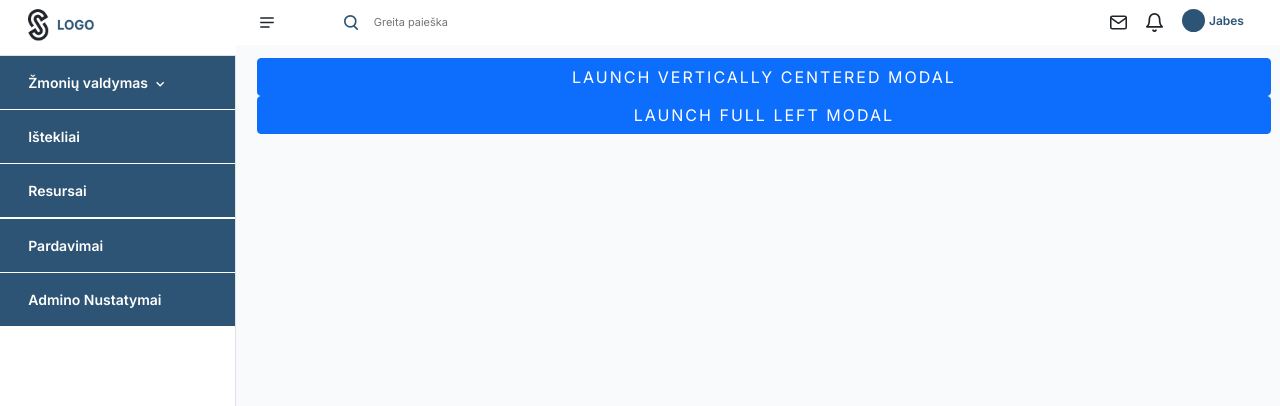
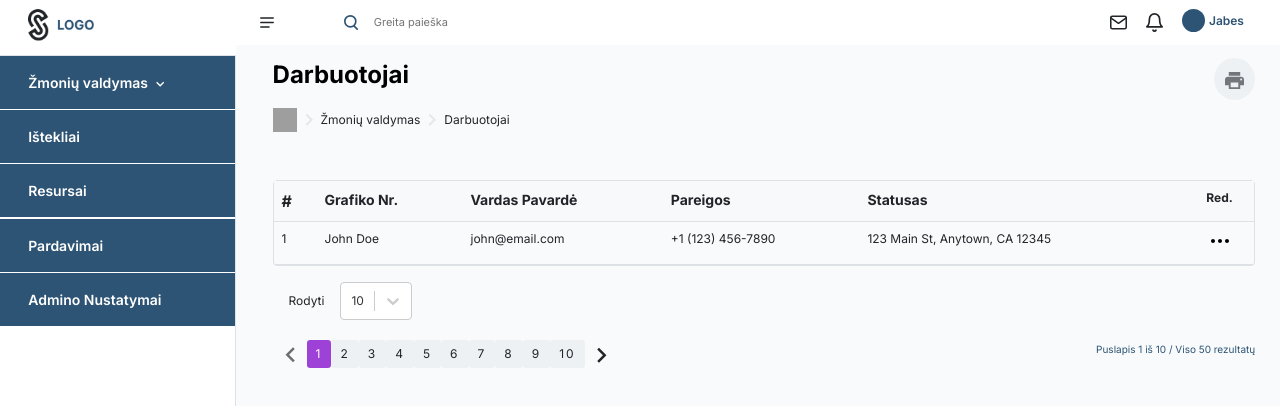
Before and after one commit to jacques-twizeyimana/ecommerce-admin, a React (Vite) app: page /employees in a window 1280 px wide. Shown: the top 406 px of the page. Built offline with nearby package versions, Linux system fonts and the light colour scheme; grey boxes are pictures that could not be loaded.

Commit message:
feat: employees table page done

```diff
--- a/src/components/Atoms/Icon.tsx
+++ b/src/components/Atoms/Icon.tsx
@@ -5,6 +5,7 @@ import { IconNames } from '../../types/props';
 interface IconProps {
   name: IconNames;
   className?: string;
+  styles?: any;
   height?: number;
   width?: number;
   size?: number;
@@ -16,8 +17,9 @@ export default function Icon({
   name,
   size = 24,
   height = size,
+  styles = {},
   width = size,
   alt = name + ' icon',
 }: IconProps) {
-  return <img src={`/icons/${name}.svg`} alt={alt} width={width} height={height} />;
+  return <img style={styles} src={`/icons/${name}.svg`} alt={alt} width={width} height={height} />;
 }
--- a/src/components/Atoms/custom/Dropdown.tsx
+++ b/src/components/Atoms/custom/Dropdown.tsx
@@ -12,7 +12,7 @@ export default function Dropdown({ children, header, className }: IDropdownProps
     <div className="position-relative">
       {/* eslint-disable-next-line jsx-a11y/click-events-have-key-events */}
       <button
-        className="dropdown-h btn d-block w-100"
+        className="dropdown-h btn d-block w-100 p-0"
         onBlur={() => setisOpen(false)}
         onClick={() => setisOpen(!isOpen)}>
         {header}
--- a/src/components/Molecules/Breadcrump.tsx
+++ b/src/components/Molecules/Breadcrump.tsx
@@ -10,14 +10,14 @@ interface Iprops {
 
 export default function Breadcrump({ title, navigation }: Iprops) {
   return (
-    <div className="py-3">
-      <div className="d-flex justify-content-between align-items-center mb-3">
-        <Heading fontWeight="bold" fontSize="xxl">
+    <div className="">
+      <div className="d-flex justify-content-between align-items-center mb-2">
+        <Heading fontWeight="bold" fontSize="xl">
           {title}
         </Heading>
         <div className="text-right">
           <button className="rounded-circle btn py-2 btn-print bg-light-gray">
-            <Icon name="print" size={20} />
+            <Icon name="print" size={19} />
           </button>
         </div>
       </div>
@@ -26,7 +26,7 @@ export default function Breadcrump({ title, navigation }: Iprops) {
         {navigation.map((item, index) => (
           <React.Fragment key={index}>
             <Icon name="arrow-right" />
-            <span className="text-sm">{item}</span>
+            <span className="text-xs">{item}</span>
           </React.Fragment>
         ))}
       </div>
--- a/src/components/Molecules/custom/Pagination.tsx
+++ b/src/components/Molecules/custom/Pagination.tsx
@@ -1,5 +1,5 @@
 import React from 'react';
-
+import '../../../styles/components/Molecules/custom/Pagination.scss';
 import Indicator from '../../Atoms/custom/Indicator';
 import Icon from '../../Atoms/Icon';
 
@@ -18,8 +18,8 @@ const Pagination = ({ totalPages = 1, paginate, currentPage = 0 }: PaginationPro
   }
 
   return totalPages > 1 ? (
-    <div className="py-2">
-      <div className="px-0 d-flex justify-content-end align-items-center shadow-sm bg-white rounded py-1">
+    <div className="py-2 d-flex justify-content-between ">
+      <div className="px-0 d-flex justify-content-start align-items-center rounded py-1">
         <div className="mr-2">
           <button
             className="btn btn-sm"
@@ -51,6 +51,9 @@ const Pagination = ({ totalPages = 1, paginate, currentPage = 0 }: PaginationPro
           </button>
         </div>
       </div>
+      <div className="">
+        <p className="pagination-txt mb-0">Puslapis 1 iš 10 /  Viso 50 rezultatų</p>
+      </div>
     </div>
   ) : (
     <></>
--- a/src/components/Organisms/Table.tsx
+++ b/src/components/Organisms/Table.tsx
@@ -1,10 +1,11 @@
 import React from 'react';
 import Select from 'react-select';
-
+import '../../styles/components/Organisms/Table.scss';
 import { ValueType } from '../../types';
 import { TableActionsType } from '../../types/props';
 import Dropdown from '../Atoms/custom/Dropdown';
 import Icon from '../Atoms/Icon';
+import Button from '../Molecules/Button/Button';
 import Pagination from '../Molecules/custom/Pagination';
 
 const showEntriesOptions = [
@@ -52,7 +53,8 @@ TableProps<T>) {
   }
 
   return (
-    <div className="border rounded">
+    <div>
+      <div className="border rounded">
       <table className="table table-responsive my-0">
         <tbody>
           <tr className="rounded bg-light">
@@ -60,39 +62,37 @@ TableProps<T>) {
             {Object.keys(data[0])
               .filter((key) => !hide.includes(key as keyof T))
               .map((key) => (
-                <td key={key} className="text-capitalize font-bold px-2">
+                <td key={key} className="text-capitalize font-bold px-2 text-sm">
                   {key}
                 </td>
               ))}
-            {actions && <th className="text-center">Actions</th>}
+            {actions && <th className="text-center text-xs">Red.</th>}
           </tr>
           {/* Table body */}
           {data.map((row, index) => (
             <tr key={index} onClick={() => handleClickRow && handleClickRow()}>
-              {showNumbering && <td>{index + 1}</td>}
+              {showNumbering && <td className="text-xs">{index + 1}</td>}
               {Object.keys(row)
                 .filter((key) => !hide.includes(key as keyof T))
                 .map((key) => (
-                  <td key={key} className="text-sm px-2">
+                  <td key={key} className="text-xs px-2">
                     {/* @ts-ignore */}
                     {row[key]}
                   </td>
                 ))}
               {actions && (
-                <td className="px-2">
+                <td className="" >
                   <Dropdown
                     header={
-                      <button className="btn w-auto px-1 outline-none text-left">
-                        <Icon name={'more'} size={24} />
-                      </button>
+                      <Button className="no-styles" children={<Icon name={'more'} size={24} styles={{marginTop: '-9px'}} /> }></Button>
                     }>
                     {actions.map((action) => (
-                      <div key={action.name} className="w-100 bg-white shadow rounded">
+                      <div key={action.name} className="w-100 bg-white shadow p-0">
                         <button
-                          className="btn w-100 border-bottom rounded-0 text-capitalize"
+                          className="btn col-3 w-100 border-bottom drop-content-btn text-capitalize p-0"
                           onClick={() => action.handleAction(row)}>
-                          <Icon name={action.icon} size={16} />
-                          <span className="px-2 text-sm">
+                          {/* <Icon name={action.icon} size={13} /> */}
+                          <span className="px-2 text-xs">
                             {action.name.toLowerCase()}
                           </span>
                         </button>
@@ -105,10 +105,12 @@ TableProps<T>) {
           ))}
         </tbody>
       </table>
-      <div className="d-flex justify-content-between my-2">
+      </div>
+      <div className=" my-2">
         <div className="d-flex align-items-center py-2">
-          <span className="px-3">Rodyti</span>
+          <span className="px-3 text-xs">Rodyti</span>
           <Select
+          className='text-xs'
             name="rowstoDisplay"
             value={showEntriesOptions.find((option) => option.value === rowsPerPage + '')}
             // @ts-ignore
@@ -124,5 +126,6 @@ TableProps<T>) {
         />
       </div>
     </div>
+
   );
 }
--- a/src/layouts/MainLayout.tsx
+++ b/src/layouts/MainLayout.tsx
@@ -6,7 +6,6 @@ import Sidebar from '../components/Organisms/sidebar/Sidebar';
 export default function MainLayout({children}) {
 
     const [collapse, setCollapse] = useState(false);
-
 
 
     return (
--- a/src/pages/employees/index.tsx
+++ b/src/pages/employees/index.tsx
@@ -4,42 +4,164 @@ import Sidebar from '../../components/Organisms/sidebar/Sidebar';
 import PopupModal from '../../components/Organisms/Modals/PopupModal';
 import SideModal from '../../components/Organisms/Modals/SideModal';
 import {Button} from 'react-bootstrap';
+import Table from '../../components/Organisms/Table';
+import { TableActionsType } from '../../types/props';
+import Heading from '../../components/Atoms/Heading';
+import Breadcrump from '../../components/Molecules/Breadcrump';
 
 export default function Employees() {
     return (
         <div>
-            <MainLayout  children={<Modal/>}/>
+            <MainLayout  children={<EmployeeTable/>}/>
         </div>
     )
 }
 
+interface IEmployee {
+  'Sutarties Nr.': number;
+  'Grafiko Nr.': string;
+  'Vardas Pavardė': string;
+  'Pareigos': string;
+  'Statusas': string;
+}
 
-const Modal = () => {
-    const [popupModalShow, setPopupModalShow] = React.useState(false);
-    const [rightModalShow, setRightModalShow] = React.useState(false);
+const data: IEmployee[] = [
+  {
+    'Sutarties Nr.': 1,
+    'Grafiko Nr.': 'John Doe',
+    'Vardas Pavardė': 'john@email.com',
+    'Pareigos': '+1 (123) 456-7890',
+    'Statusas': '123 Main St, Anytown, CA 12345'
+  },
+  // {
+  //   id: 2,
+  //   name: 'Jane Doe',
+  //   email: 'jane@gmail.com',
+  //   phone: '+1 (123) 456-7890',
+  //   address: '123 Main St, Anytown, CA 12345',
+  // },
+  // {
+  //   id: 3,
+  //   name: 'John Doe',
+  //   email: 'john1@gmail.com',
+  //   phone: '+1 (123) 456-7890',
+  //   address: '123 Main St, Anytown, CA 12345',
+  // },
+  // {
+  //   id: 4,
+  //   name: 'John Doe',
+  //   email: 'john4@gmail.com',
+  //   phone: '+1 (123) 456-7890',
+  //   address: '123 Main St, Anytown, CA 12345',
+  // },
+  // {
+  //   id: 2,
+  //   name: 'Jane Doe',
+  //   email: 'jane@gmail.com',
+  //   phone: '+1 (123) 456-7890',
+  //   address: '123 Main St, Anytown, CA 12345',
+  // },
+  // {
+  //   id: 3,
+  //   name: 'John Doe',
+  //   email: 'john1@gmail.com',
+  //   phone: '+1 (123) 456-7890',
+  //   address: '123 Main St, Anytown, CA 12345',
+  // },
+  // {
+  //   id: 4,
+  //   name: 'John Doe',
+  //   email: 'john4@gmail.com',
+  //   phone: '+1 (123) 456-7890',
+  //   address: '123 Main St, Anytown, CA 12345',
+  // },
+  // {
+  //   id: 2,
+  //   name: 'Jane Doe',
+  //   email: 'jane@gmail.com',
+  //   phone: '+1 (123) 456-7890',
+  //   address: '123 Main St, Anytown, CA 12345',
+  // },
+  // {
+  //   id: 3,
+  //   name: 'John Doe',
+  //   email: 'john1@gmail.com',
+  //   phone: '+1 (123) 456-7890',
+  //   address: '123 Main St, Anytown, CA 12345',
+  // },
+  // {
+  //   id: 4,
+  //   name: 'John Doe',
+  //   email: 'john4@gmail.com',
+  //   phone: '+1 (123) 456-7890',
+  //   address: '123 Main St, Anytown, CA 12345',
+  // },
+];
 
-    return (
-      <>
-        <Button variant="primary" onClick={() => setPopupModalShow(true)}>
-          Launch vertically centered modal
-        </Button>
+const actions: TableActionsType<IEmployee>[] = [
+  {
+    name: 'Edit',
+    icon: 'add',
+    handleAction: (item: IEmployee) => {
+      console.log(item);
+    },
+  },
+  {
+    name: 'delete',
+    icon: 'add',
+    handleAction: (item: IEmployee) => {
+      alert('deleted ' + item['Grafiko Nr.']);
+    },
+  },
+];
 
-        <Button variant="primary" onClick={() => setRightModalShow(true)}>
-          Launch full left modal
-        </Button>
+const EmployeeTable = () => {
+  return (
+    <div className="px-3">
+      <div className="">
+        <Breadcrump title="Darbuotojai" navigation={['Žmonių valdymas', 'Darbuotojai']} />
+      </div>
+      <div className="mt-5">
+        <Table
+          data={data}
+          uniqueCol="Sutarties Nr."
+          hide={['Sutarties Nr.']}
+          rowsPerPage={10}
+          totalPages={10}
+          actions={actions}
+          onChangePage={(_page: number) => {}}
+        />
+      </div>
+    </div>
+  );
+}
 
-        <PopupModal
-          show={popupModalShow}
-          onHide={() => {setPopupModalShow(false)}}
-          setShow={setPopupModalShow}
-        />
+// const Modal = () => {
+//     const [popupModalShow, setPopupModalShow] = React.useState(false);
+//     const [rightModalShow, setRightModalShow] = React.useState(false);
 
-        <SideModal
-          show={rightModalShow}
-          className={'side-modal'}
-          setShow={setRightModalShow}
-          onHide={() => setRightModalShow(false)}
-        />
-      </>
-    );
-}
+//     return (
+//       <>
+//         <Button variant="primary" onClick={() => setPopupModalShow(true)}>
+//           Launch vertically centered modal
+//         </Button>
+
+//         <Button variant="primary" onClick={() => setRightModalShow(true)}>
+//           Launch full left modal
+//         </Button>
+
+//         <PopupModal
+//           show={popupModalShow}
+//           onHide={() => {setPopupModalShow(false)}}
+//           setShow={setPopupModalShow}
+//         />
+
+//         <SideModal
+//           show={rightModalShow}
+//           className={'side-modal'}
+//           setShow={setRightModalShow}
+//           onHide={() => setRightModalShow(false)}
+//         />
+//       </>
+//     );
+// }
--- a/src/styles/components/Molecules/Button/Button.scss
+++ b/src/styles/components/Molecules/Button/Button.scss
@@ -32,5 +32,9 @@ button {
     &.curved-border-right {
         border-bottom-right-radius: 20px;
     }
+    &.no-styles {
+        background-color: transparent !important;
+        padding: 0 !important;
+    }
 
 }
--- /dev/null
+++ b/src/styles/components/Molecules/custom/Pagination.scss
@@ -0,0 +1,10 @@
+@import '../../../main';
+
+.pagination-txt {
+    font-weight: 400;
+    font-size: 10px;
+}
+
+.btn-sm {
+    font-size: 12px;
+}
--- /dev/null
+++ b/src/styles/components/Organisms/Table.scss
@@ -0,0 +1,9 @@
+@import '../../main';
+
+span.text-xs {
+    letter-spacing: 0px !important;
+}
+
+.drop-content-btn {
+    border-radius: 0px !important;
+}
```
